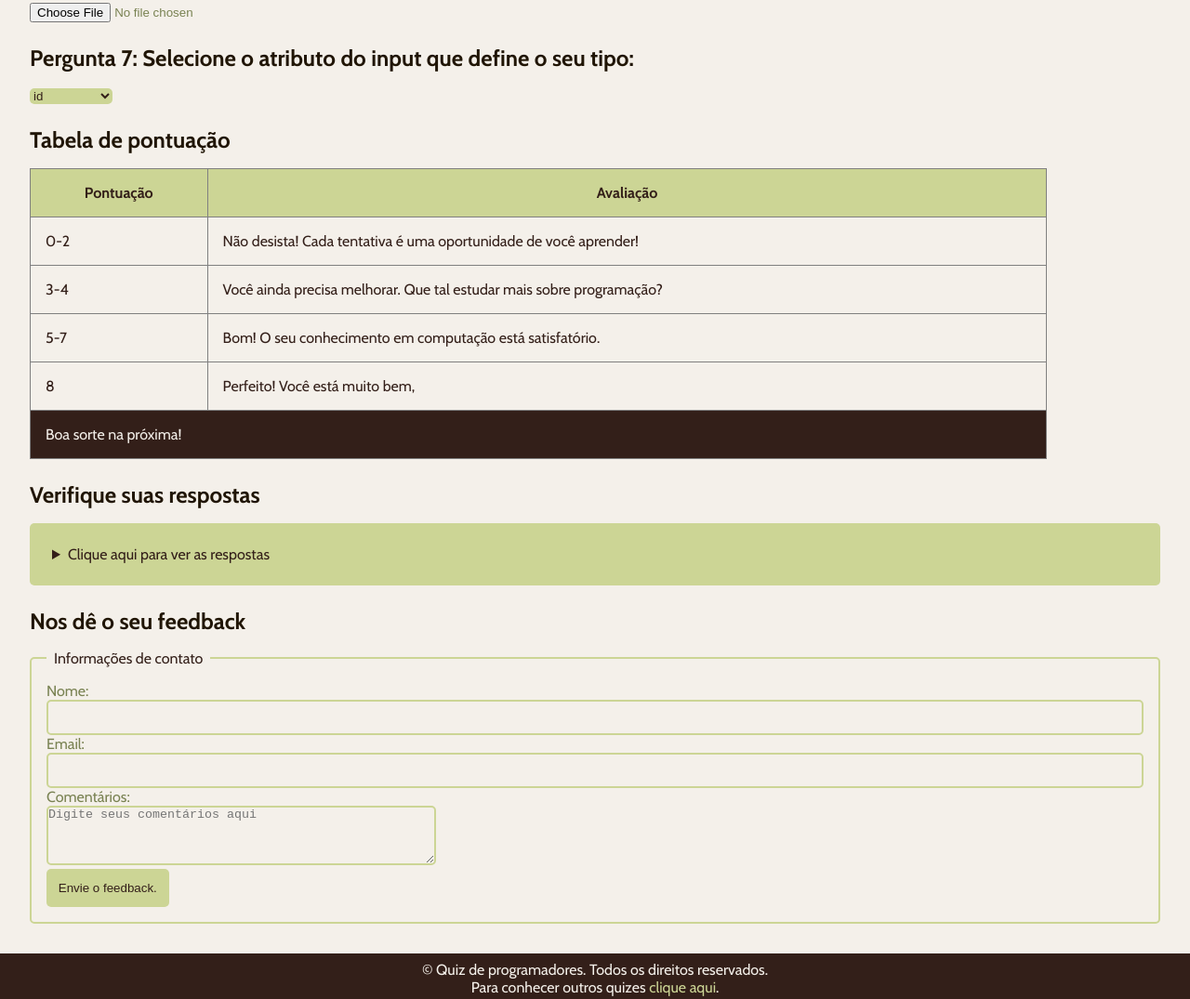
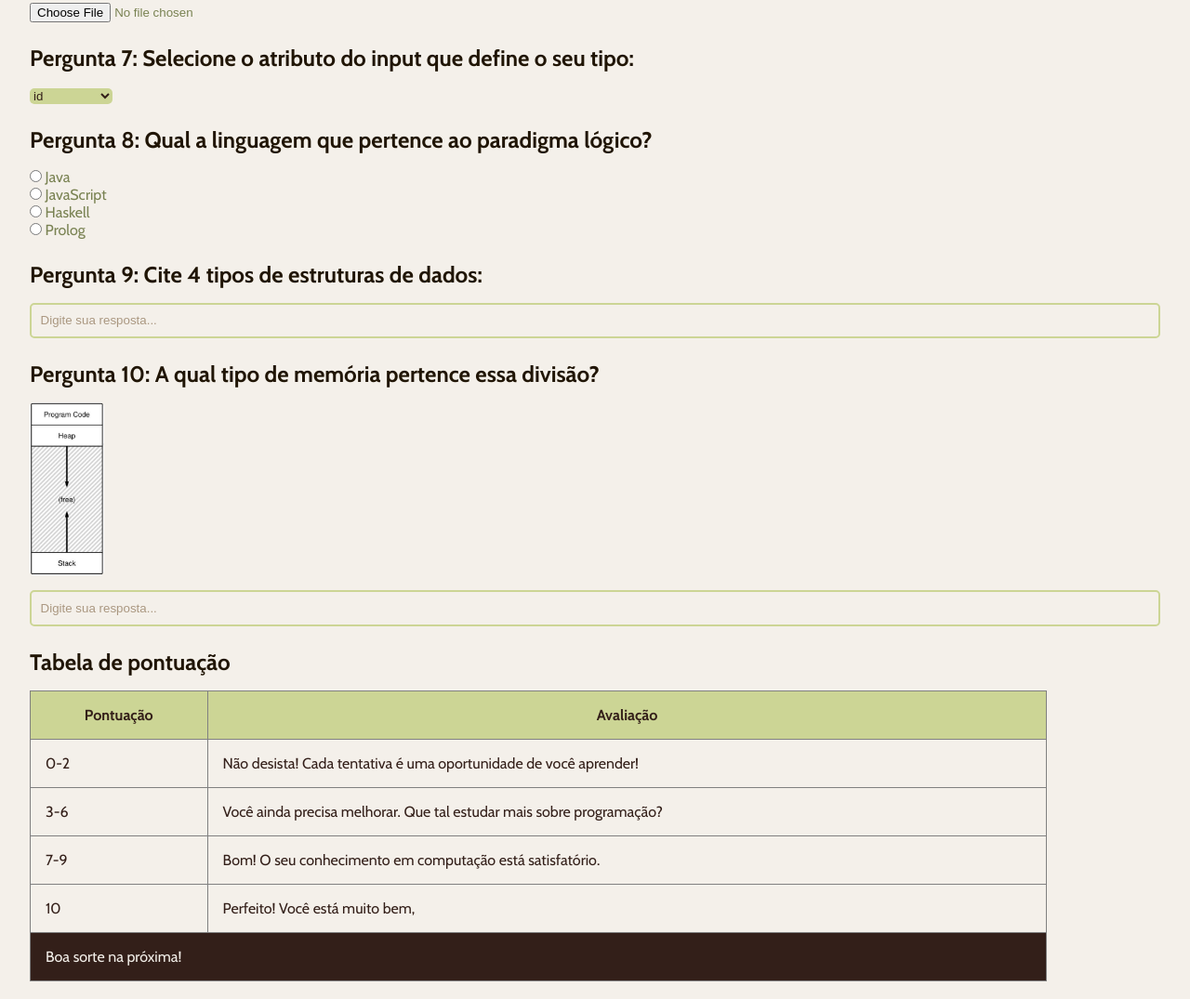
Before and after one commit to yasmim-silva/Programmers-quiz, a plain HTML site: page index.html in a window 1280 px wide. Shown: the part 930-2005 px from the top of the page at 93% size. Drawn offline with nearby package versions, Linux system fonts and the light colour scheme.

Commit message:
feat/adicionando mais perguntas

```diff
--- a/index.html
+++ b/index.html
@@ -84,6 +84,33 @@
                     </select>
                 </form>
             </section>
+            <!--Pergunta 8: múltipla escolha-->
+            <section>
+                <h2>Pergunta 8: Qual a linguagem que pertence ao paradigma lógico?</h2>
+                <form>
+                    <input type="radio" value="Java" id="p8a" name="pergunta8">
+                    <label for="p8b">Java</label><br>
+                    <input type="radio" value="JavaScript" id="p8b" name="pergunta8">
+                    <label for="p8b">JavaScript</label><br>
+                    <input type="radio" value="Haskell" id="p8c" name="pergunta8">
+                    <label for="p8c">Haskell</label><br>
+                    <input type="radio" value="Prolog" id="p8d" name="pergunta8">
+                    <label for="p8d">Prolog</label><br>
+                </form>
+            </section>
+            <!--Pergunta 9: texto-->
+            <section>
+                <h2>Pergunta 9: Cite 4 tipos de estruturas de dados:</h2>
+                <form>
+                    <input type="text" id="p9" name="pergunta9" placeholder="Digite sua resposta...">
+                </form>
+            </section>
+            <!--Pergunta 10: imagem-->
+            <section>
+                <h2>Pergunta 10: A qual tipo de memória pertence essa divisão?</h2>
+                <img src="assets/memoria.jpg" alt="">
+                <input type="text" id="p10" name="pergunta10" placeholder="Digite sua resposta...">
+            </section>
             <!--Tabela de pontuação-->
             <section>
                 <h2>Tabela de pontuação</h2>
@@ -100,15 +127,15 @@
                             <td>Não desista! Cada tentativa é uma oportunidade de você aprender!</td>
                         </tr>
                         <tr>
-                            <td>3-4</td>
+                            <td>3-6</td>
                             <td>Você ainda precisa melhorar. Que tal estudar mais sobre programação?</td>
                         </tr>
                         <tr>
-                            <td>5-7</td>
+                            <td>7-9</td>
                             <td>Bom! O seu conhecimento em computação está satisfatório.</td>
                         </tr>
                         <tr>
-                            <td>8</td>
+                            <td>10</td>
                             <td>Perfeito! Você está muito bem,</td>
                         </tr>
                 </tbody>
@@ -132,6 +159,8 @@
                         <li>JavaScript, java</li>
                         <li>Arquivo deve ter extensão .html</li>
                         <li>type</li>
+                        <li>Prolog</li>
+                        <li>Lista, Pilha, Fila, Árvore...</li>
                     </ol>
                 </details>
             </section>
--- a/style.css
+++ b/style.css
@@ -61,6 +61,11 @@ select {
     border-radius: 5px;
     border: none;
     outline: none;
+}
+
+img {
+    width: 5rem;
+    border-radius: 5px;
 }
 
 table {
```
Also changed, not shown: assets/memoria.jpg (added).
